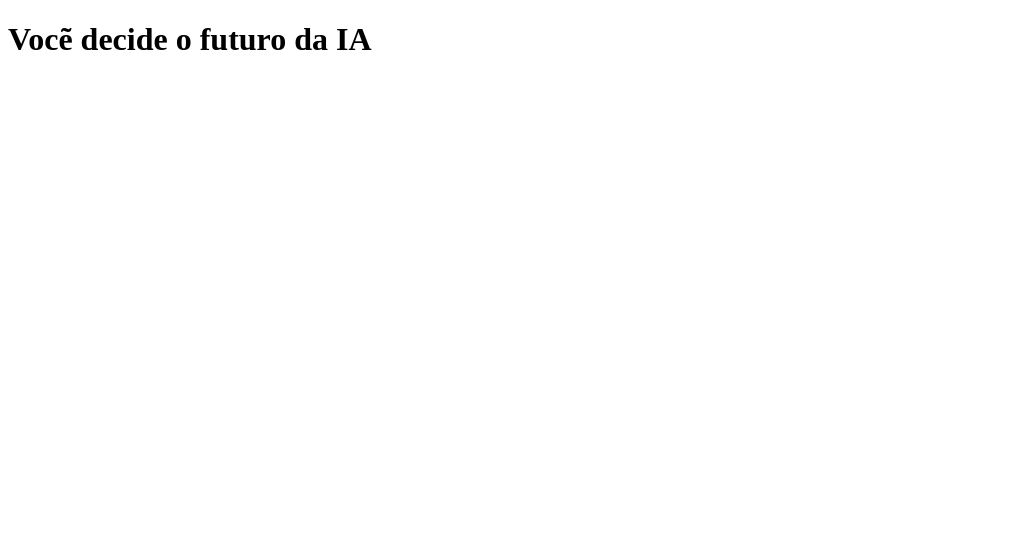
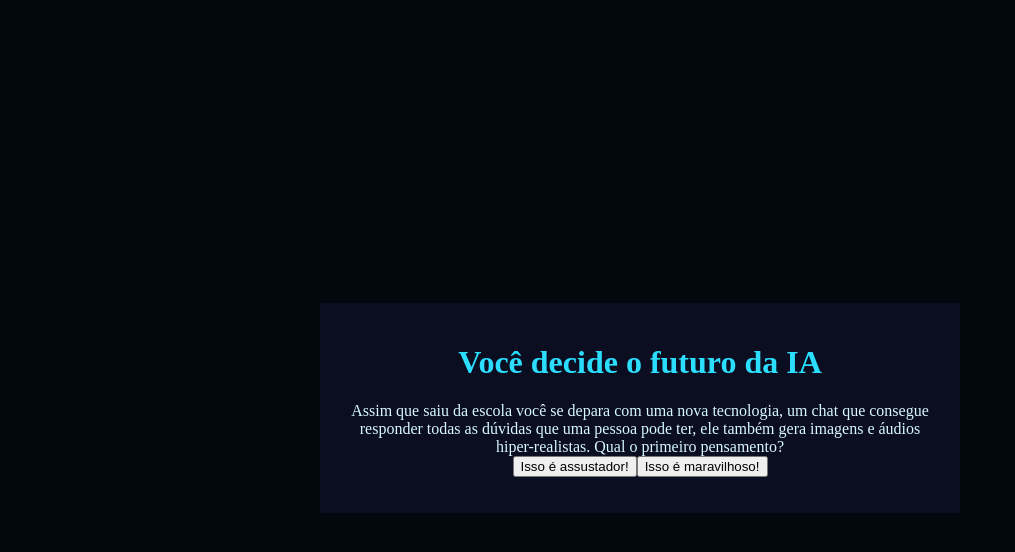
Before and after one commit to 1639anna/projeto-2tri, a plain HTML site: page projeto-2tri-main/projeto 2trimestre/index.html in a window 1280 px wide. Shown: the whole page, without its empty margins (0-1015 px from the left). Drawn offline with Linux system fonts and the light colour scheme.

Commit message:
Add files via upload

```diff
--- a/projeto-2tri-main/projeto 2trimestre/index.html
+++ b/projeto-2tri-main/projeto 2trimestre/index.html
@@ -4,13 +4,17 @@
     <meta charset="UTF-8">
     <meta name="viewport" content="width=device-width, initial-scale=1.0">
     <link rel="stylesheet" href="style.css">
-    <title>Vocẽ decide o futuro da IA</title>
+    <title>Você decide o futuro da IA</title>
 </head>
 <body>
-<div clas="caixa-principal">
-    <h1>Vocẽ decide o futuro da IA</h1>
-    <div class="caixa-perguntas"></div>
-    <div.caixa-alternativas></div>
-</div>
+    <div class="caixa-principal">
+        <h1>Você decide o futuro da IA</h1>
+        <div class="caixa-perguntas"></div>
+        <div class="caixa-alternativas"></div>
+        <div class="caixa-resultado">
+            <p class="texto-resultado"></p>
+        </div>
+    </div>
+    <script src="script.js"></script>
 </body>
 </html>
--- a/projeto-2tri-main/projeto 2trimestre/script.js
+++ b/projeto-2tri-main/projeto 2trimestre/script.js
@@ -72,13 +72,19 @@ const perguntas = [
     },
 ];
 
+
 let atual = 0;
 let perguntaAtual;
 let historiaFinal = "";
 
 function mostraPergunta() {
+    if (atual >= perguntas.length) {
+        mostraResultado();
+        return;
+    }
     perguntaAtual = perguntas[atual];
     caixaPerguntas.textContent = perguntaAtual.enunciado;
+    caixaAlternativas.textContent = "";
     mostraAlternativas();
 }
 
@@ -91,11 +97,17 @@ function mostraAlternativas(){
     }
 }
 
-function respostaSelecionada(opcaoSelecionada){
-    const afirmacoes = opcaoSelecionada.afirmacoes;
-    historiaFinal = afirmacoes;
+function respostaSelecionada(opcaoSelecionada) {
+    const afirmacoes = opcaoSelecionada.afirmacao;
+    historiaFinal += afirmacoes + " ";
     atual++;
     mostraPergunta();
 }
 
+function mostraResultado() {
+    caixaPerguntas.textContent = "Em 2049...";
+    textoResultado.textContent = historiaFinal;
+    caixaAlternativas.textContent = "";
+}
+
 mostraPergunta();
--- a/projeto-2tri-main/projeto 2trimestre/style.css
+++ b/projeto-2tri-main/projeto 2trimestre/style.css
@@ -0,0 +1,29 @@
+:root{
+    --cor-fundo: #01080E ;
+    --cor-principal: #0B0D20 ;
+    --cor-secundaria: #212333;
+    --cor-destaque: #2BDEFD;
+    --cor-texto: #D7F9FF;
+
+}
+
+body {
+    background-color: var(--cor-fundo);
+    color: var(--cor-texto);
+    display: flex;
+    justify-content: center;
+    align-items: center;
+    min-height: 100vh;
+}
+
+.caixa-principal{
+    background-color: var(--cor-principal);
+    width: 90%;
+    max-width: 600px;
+    text-align: center;
+    padding: 20px;
+}
+
+h1{
+    color: var(--cor-destaque);
+}
```
